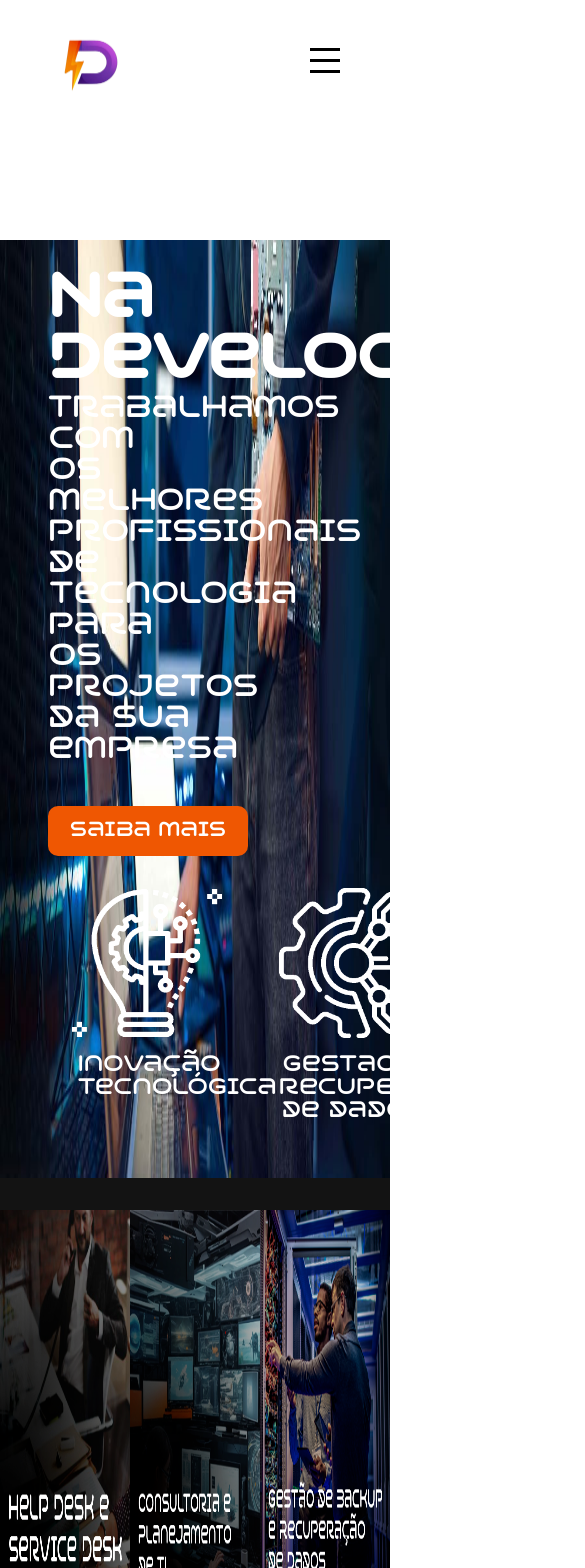
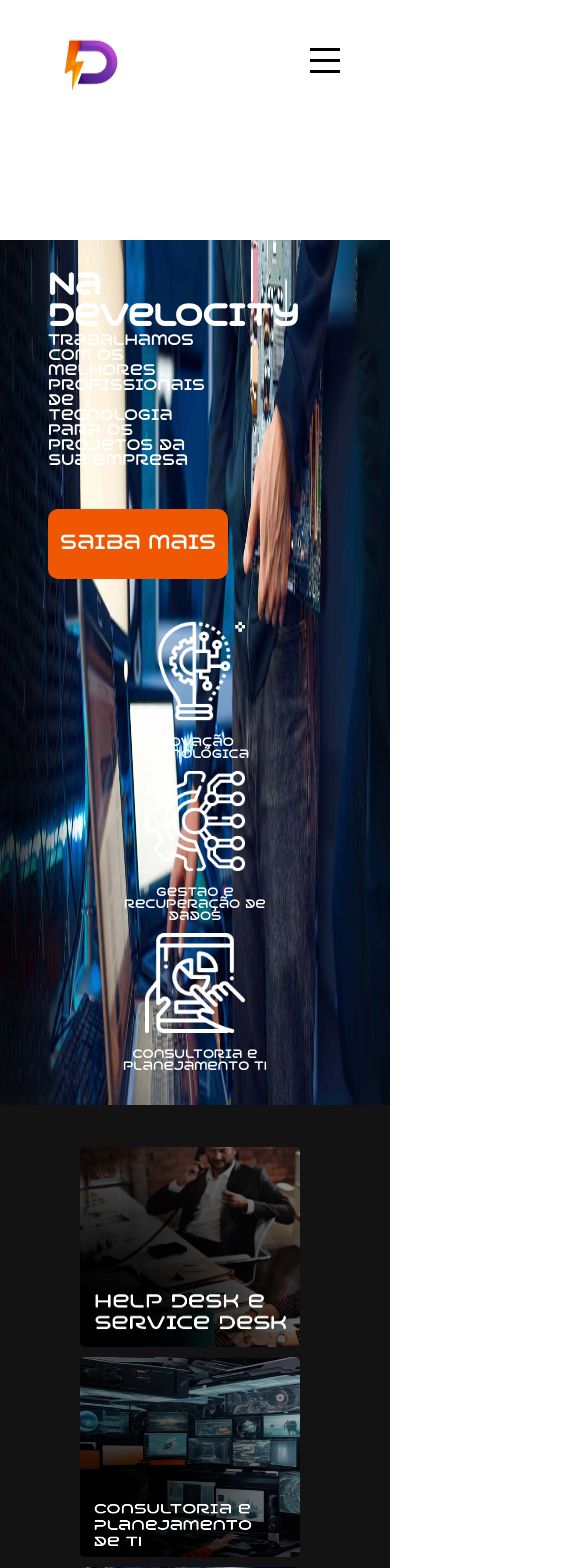
Before and after one commit to leo1lazaro/Develocity-Site, a React (Create React App) app: page / in a window 390 px wide. Shown: the top 1568 px of the page, 585 px wide, since content can reach past the window. Built offline with nearby package versions, Linux system fonts and the light colour scheme.

Commit message:
ajuste do media query da home e do rodape

```diff
--- a/src/Components/Pages/Home/SectionA/cardahome.css
+++ b/src/Components/Pages/Home/SectionA/cardahome.css
@@ -24,3 +24,21 @@
     font-size: 22px;
     font-family: var(--font-principal);
 }
+
+@media (max-width:480px) {
+    .card-section-a-home>img{
+        margin-top: 10px;
+        width: 100px;
+        flex-basis: 200;
+
+    }
+    .card-section-a-home> p{
+        color: white;
+        flex-wrap: wrap;
+        text-align: center;
+        width: 70%;
+        font-size: 12px;
+        font-family: var(--font-principal);
+    }
+
+}
--- a/src/Components/Pages/Home/SectionA/sectiona.css
+++ b/src/Components/Pages/Home/SectionA/sectiona.css
@@ -52,3 +52,50 @@
     max-width: 50%;
     font-family: var(--font-principal);
 }
+
+@media (max-width:480px) {
+    .section-a-home{
+        background-image: url('../../../../Images/IMAGEM\ INICIAL.jpg');
+        background-repeat: no-repeat;
+        background-size: 100% 100%;
+        width: 100%;
+        height: auto;
+        display: flex;
+        flex-direction: column;
+        justify-content: space-around;
+        padding: 2em 3em;
+        gap: 2em;
+        margin-top: 120px;
+    }
+    .section-a-home button{
+        background-color: #EF5702;
+        width: 180px;
+        height: 70px;
+        border-radius: 10px;
+        color: white;
+    }
+    .cards-section-a-home{
+        align-items: center;
+        justify-content: center;
+        display: flex;
+        flex-wrap: wrap;
+    }
+    .section-a-home-itens{
+        display: flex;
+        justify-content: center;
+        align-self: center;
+    }
+    .home-itens-titulo{
+        color: white;
+        font-size: 30px;
+        max-width: 60%;
+        font-family: var(--font-principal);
+    }
+    .home-itens-texto{
+        color: white;
+        font-size: 15px;
+        max-width: 50%;
+        font-family: var(--font-principal);
+    }
+
+}
--- a/src/Components/Pages/Home/SectionB/sectionb.css
+++ b/src/Components/Pages/Home/SectionB/sectionb.css
@@ -1,11 +1,13 @@
 .section-b-home{
     display: flex;
+    flex-wrap: wrap;
     justify-content: space-around;
     height: 450px;
     padding: 2em 0;
     background-color: #131313;
 }
 .card-b-home{
+    border-radius: 5px;
     width: 400px;
     background-size: 100% 100%;
 }
@@ -21,3 +23,50 @@
     background-image: url('../../../../Images/SERV3_PRONTO.png');
 
 }
+
+@media (max-width: 480px) {
+  .section-b-home{
+     display: flex;
+     justify-content: center;
+     align-items: center;
+     flex-wrap: wrap;
+     width:auto;
+     height:auto;
+     gap: 0px 2px;
+    }
+
+.card-b-home{
+    margin-top: 10px;
+    margin-right: 10px;
+    flex-basis: 200;
+     border-radius: 5px;
+     width: 220px;
+     height: 200px;
+     background-size: 100% 100%;
+    }
+
+}
+
+@media (min-width:992px) and (max-width:1199px) {
+    .section-b-home{
+        display: flex;
+        justify-content: center;
+        align-items: center;
+        flex-wrap: wrap;
+        width:auto;
+        height:auto;
+        gap: 0px 2px;
+       }
+
+   .card-b-home{
+       margin-top: 10px;
+       margin-right: 10px;
+       flex-basis: 200;
+        border-radius: 5px;
+        width: 310px;
+        height: 310px;
+        background-size: 100% 100%;
+       }
+
+
+}
--- a/src/Components/Pages/Home/SectionC/index.jsx
+++ b/src/Components/Pages/Home/SectionC/index.jsx
@@ -12,8 +12,8 @@ const SectionC = () => {
       </div>
       <div className='section-c-home-textos'>
         <h2 className='section-c-home-textos-titulo'>Solicitação de Orçamento</h2>
-            <p className='section-c-home-textos-paragrafo'>Lorem ipsum dolor sit, amet consectetur adipisicing elit. Facere numquam odio quae, impedit accusantium alias facilis quam dolorem tempora officia expedita perferendis perspiciatis unde? Autem unde quisquam eaque iusto deserunt? Lorem ipsum, dolor sit amet consectetur adipisicing elit. Quos culpa consequuntur sed id animi facilis dolores voluptatum similique doloribus repellendus numquam, eius cum exercitationem magnam eaque alias eveniet, recusandae eum?</p>
-            <Botao texto='Fale conosco'/>
+        <p className='section-c-home-textos-paragrafo'>Estamos construindo a nova infraestrutura tecnológica para médias e grandes empresas no Brasil. Através de consultoria, diagnóstico e auditoria ajudamos empresas a serem mais eficientes e organizadas. Com nosso suporte técnico em informatica e TI, remoto ou presencial, reduzimos os custos em suas operações tecnológicas.</p>
+        <Botao texto='Fale conosco' />
       </div>
     </section>
   )
--- a/src/Components/Pages/Home/SectionC/sectionc.css
+++ b/src/Components/Pages/Home/SectionC/sectionc.css
@@ -42,3 +42,41 @@
 .section-c-home-textos-paragrafo{
     font-size: 18px;
 }
+
+@media (min-width:480px) {
+    .section-c-home{
+        min-height: 65vh;
+        width: 100vw;
+        padding: 2em 0;
+        display: flex;
+        justify-content: space-around;
+        align-items: center;
+        background-color: #131313;
+        overflow: hidden;
+    }
+    .section-c-home-img{
+        place-self: center;
+    }
+    .section-c-home-img img{
+        width: 200px;
+    }
+    .section-c-home-textos{
+        width: 50%;
+        display: flex;
+        justify-content: space-around;
+        flex-direction: column;
+        gap: 1.5em;
+        align-items: center;
+        color: white;
+        font-family: var(--font-principal);
+        text-align: center;
+    }
+    .section-c-home-textos-titulo{
+        font-size: 20px;
+    }
+    .section-c-home-textos-paragrafo{
+        font-size: 10px;
+    }
+
+
+}
--- a/src/Components/Rodape/rodape.css
+++ b/src/Components/Rodape/rodape.css
@@ -37,3 +37,36 @@
 .rodape-mapa-do-site h2,.rodape-contato h2{
     margin: 1em 0 0 0;
 }
+
+@media (max-width:480px) {
+    .rodape{
+        justify-content: center;
+        align-items: center;
+
+    }
+    .rodape-content{
+        display: flex;
+        flex-direction: row;
+    }
+    .rodape-primeira-section p{
+        display: none;
+
+    }
+    .rodape-imagens-primeira-section{
+
+
+    }
+    .rodape-imagens-primeira-section img{
+
+    }
+    .rodape-info{
+        display: none;
+    }
+    .rodape-img-final{
+        display:none;
+    }
+    .rodape-mapa-do-site h2,.rodape-contato h2{
+
+    }
+
+}
```
Lines whose indentation alone changed are shown as unchanged.
